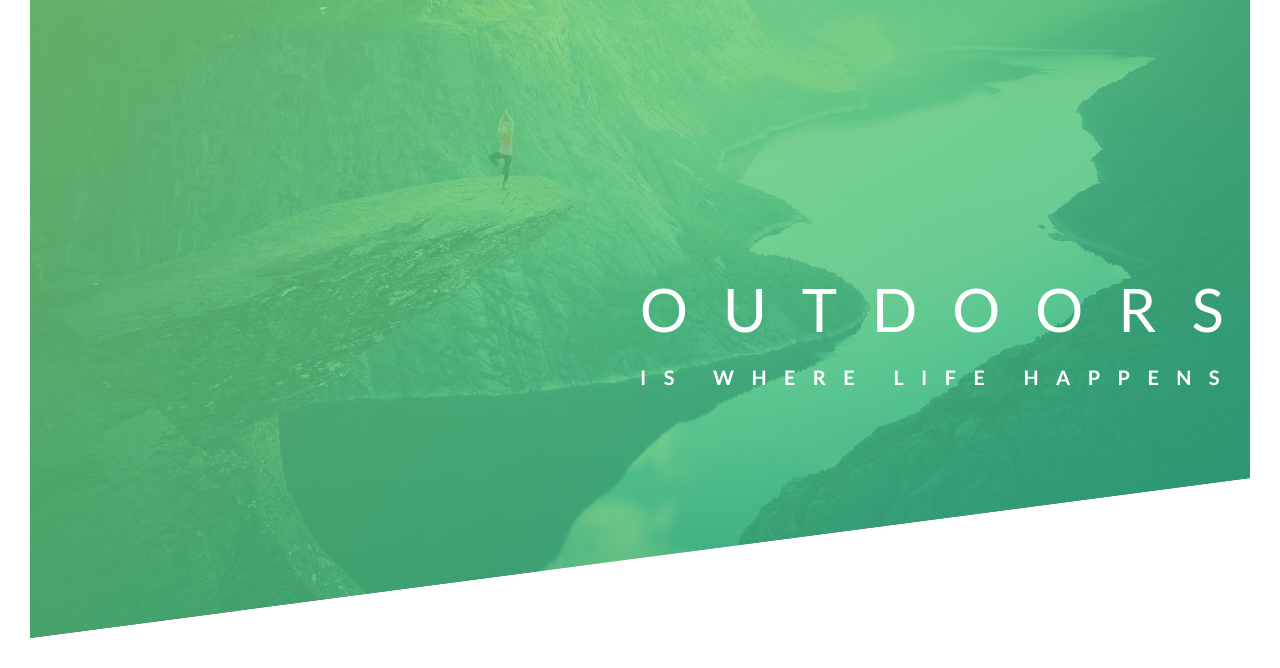
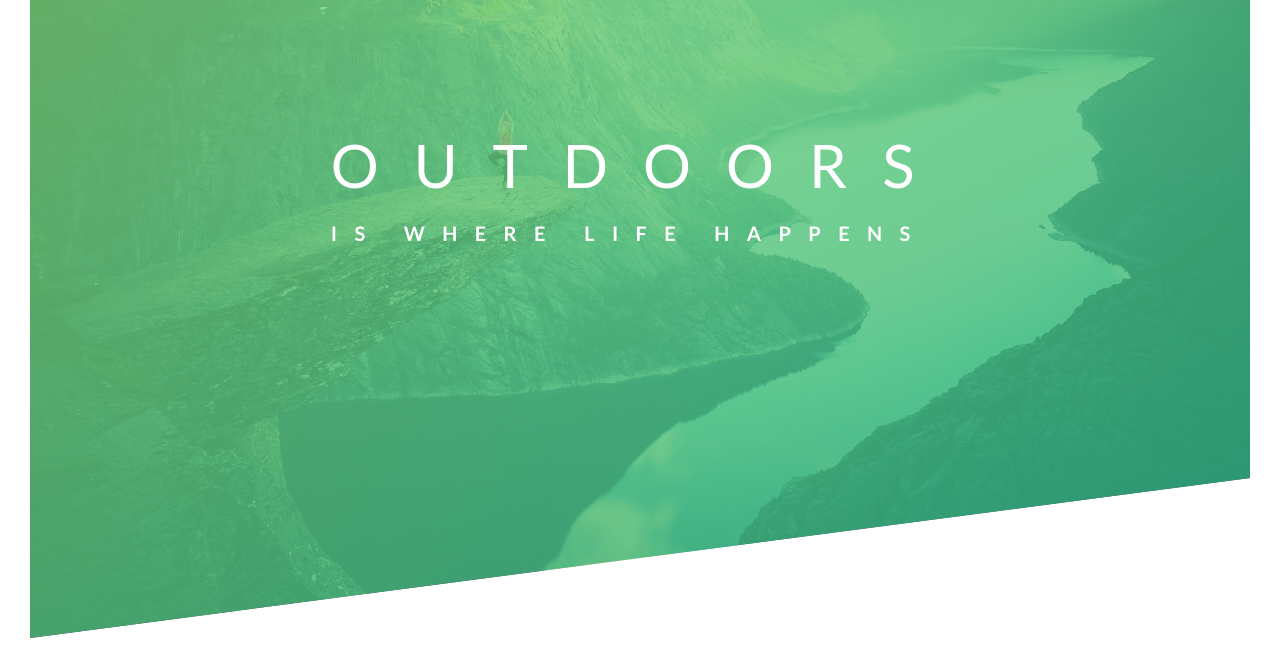
Before and after one commit to obifemi/Natours, a plain HTML site: page starter/index.html in a window 1280 px wide. Shown: the part 152-820 px from the top of the page. Drawn offline with Linux system fonts and the light colour scheme; files that its build step writes are made by us from their sources.

Commit message:
add transform translate

```diff
--- a/starter/css/style.css
+++ b/starter/css/style.css
@@ -38,9 +38,9 @@ left: 40px;
 }
 .text-box{
     position: absolute;
-    top: 50%;
+    top: 40%;
     left: 50%;
-
+    transform: translate(-50%,-50%);
 }
 .heading-primary{
     color: #fff;
```
